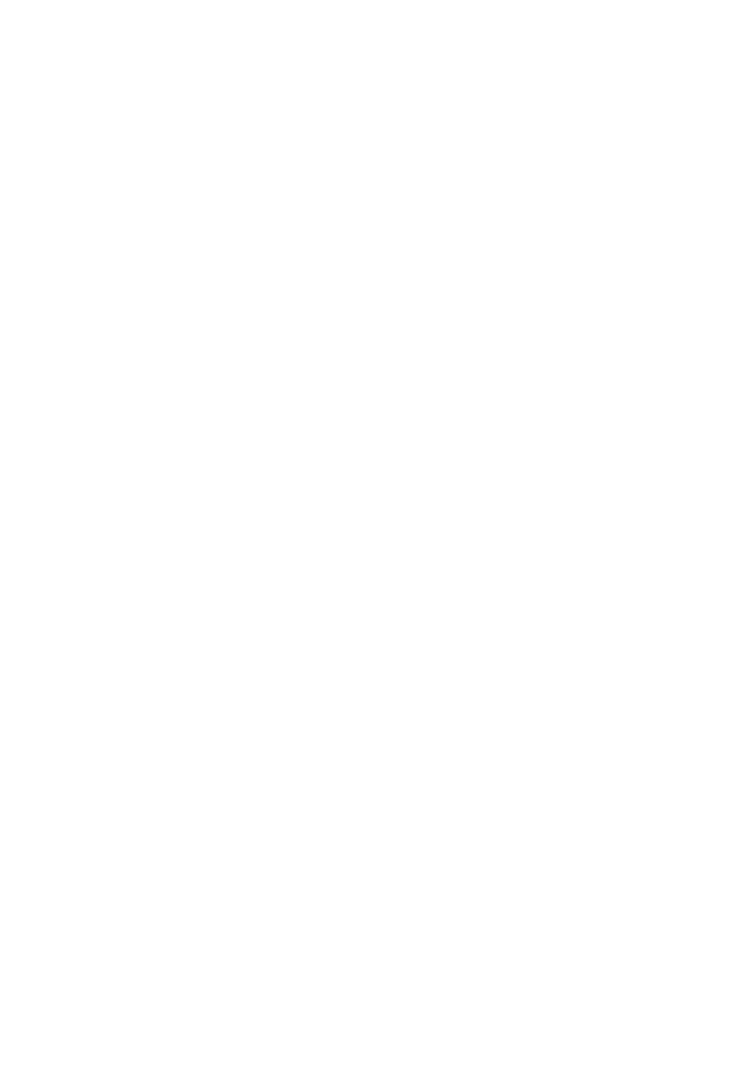
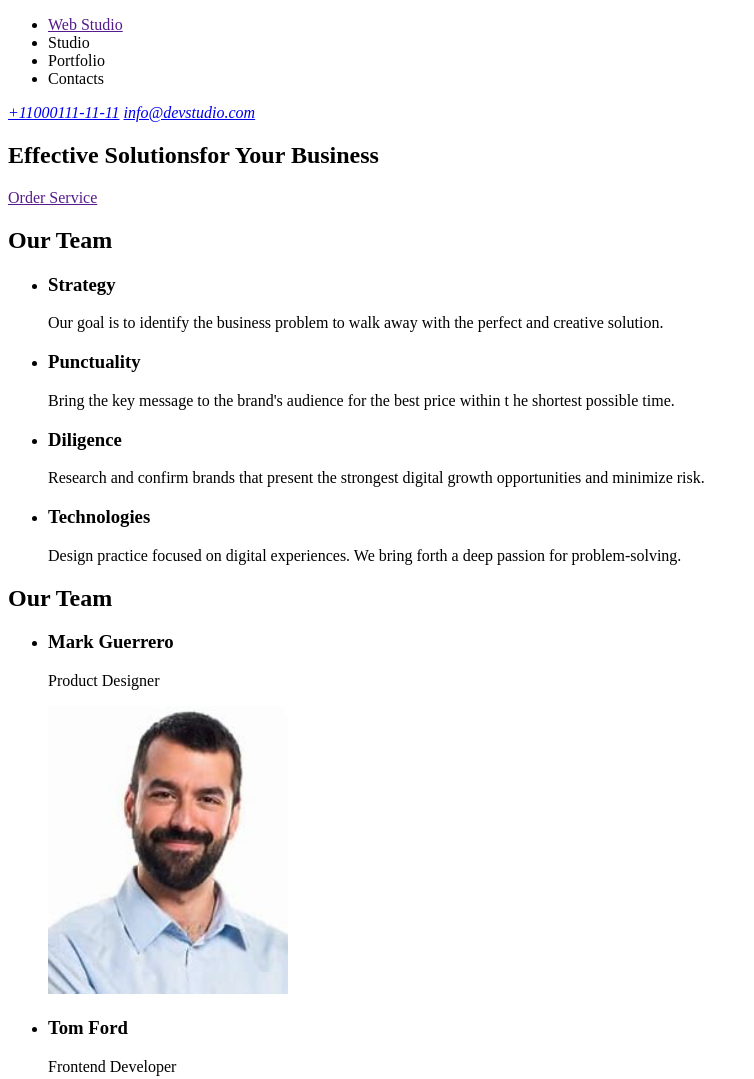
Before and after one commit to KIRINn5/goit-markup-hw-01, a plain HTML site: page index.html in a window 1280 px wide. Shown: the top 1079 px of the page, without its empty margins (0-754 px from the left). Before the commit the page ends 800 px from the top, so only its background shows below. Drawn offline with Linux system fonts and the light colour scheme.

Commit message:
goit-markup-hw01.1

```diff
--- a/index.html
+++ b/index.html
@@ -4,11 +4,107 @@
 <head>
     <meta charset="UTF-8">
     <meta name="viewport" content="width=device-width, initial-scale=1.0">
-    <title>Document</title>
+    <title>Web Studio</title>
 </head>
 
 <body>
+    <header>
+        <nav>
+            <ul>
+                <li><a href="">Web Studio</a></li>
+                <li>Studio</li>
+                <li>Portfolio</li>
+                <li>Contacts</li>
+            </ul>
+        </nav>
+        <address>
+            <a href="tel:+11000111-11-11">+11000111-11-11</a>
+            <a href="mailto:info@devstudio.com">info@devstudio.com</a>
+        </address>
+    </header>
 
+
+    <main>
+
+        <section>
+            <h1>Effective Solutionsfor Your Business</h1>
+            <a href="" type="button">Order Service</a>
+        </section>
+
+        <section>
+
+            <h2>Our Team</h2>
+
+            <ul>
+                <li>
+                    <h3>Strategy</h3>
+                    <p>Our goal is to identify the business
+                        problem to walk away with the perfect and
+                        creative solution.</p>
+                </li>
+                <li>
+                    <h3>Punctuality</h3>
+                    <p>Bring the key message to the
+                        brand's audience for the best price within t
+                        he shortest possible time.</p>
+                </li>
+                <li>
+                    <h3>Diligence</h3>
+                    <p>Research and confirm brands that present the
+                        strongest digital growth opportunities and minimize
+                        risk.</p>
+                </li>
+                <li>
+                    <h3>Technologies</h3>
+                    <p>Design practice focused on digital experiences.
+                        We bring forth a deep passion for problem-solving.</p>
+                </li>
+            </ul>
+
+        </section>
+
+        <section>
+
+            <h2>Our Team</h2>
+            <ul>
+                <li>
+                    <h3>Mark Guerrero</h3>
+                    <p>Product Designer</p>
+                    <img src="./img/Mark.jpg" alt="" width="240">
+                </li>
+
+                <li>
+                    <h3>Tom Ford</h3>
+                    <p>Frontend Developer</p>
+                    <img src="./img/Tom.jpg" alt="" width="240">
+                </li>
+
+                <li>
+                    <h3>Camila Garcia</h3>
+                    <p>Marketing</p>
+                    <img src="./img/Camila.jpg" alt="" width="240">
+                </li>
+
+                <li>
+                    <h3>Daniel Wilson</h3>
+                    <p>UI Designer</p>
+                    <img src="./img/Daniel.jpg" alt="" width="240">
+                </li>
+            </ul>
+        </section>
+
+    </main>
+    <footer>
+        <section>
+            <ul>
+                <li><a href="">Web Studio</a>
+                    <p>Increase the flow of customers and sales for your
+                        business with digital marketing & growth
+                        solutions.</p>
+                </li>
+            </ul>
+        </section>
+    </footer>
 </body>
 
 </html>
```
Also changed, not shown: .prettierrc.json (added), img/Camila.jpg (added), img/Daniel.jpg (added), img/Mark.jpg (added), img/Tom.jpg (added).
